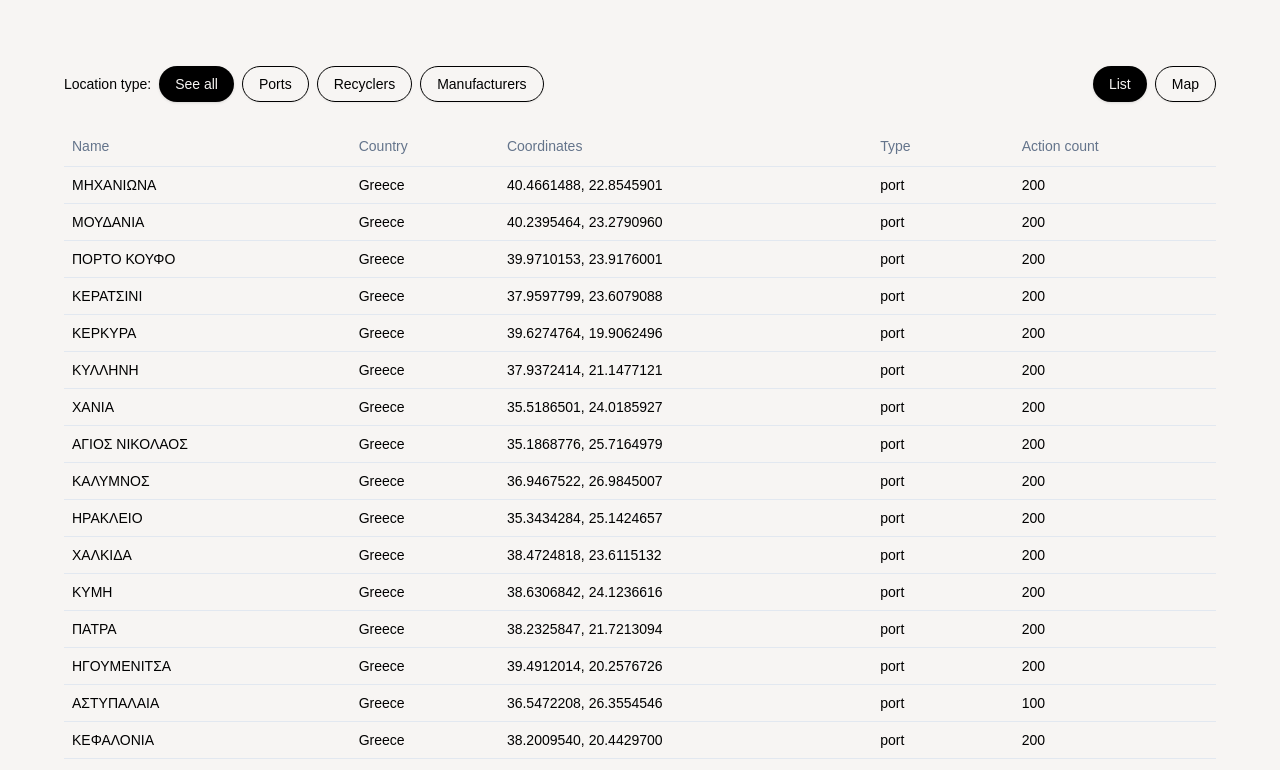
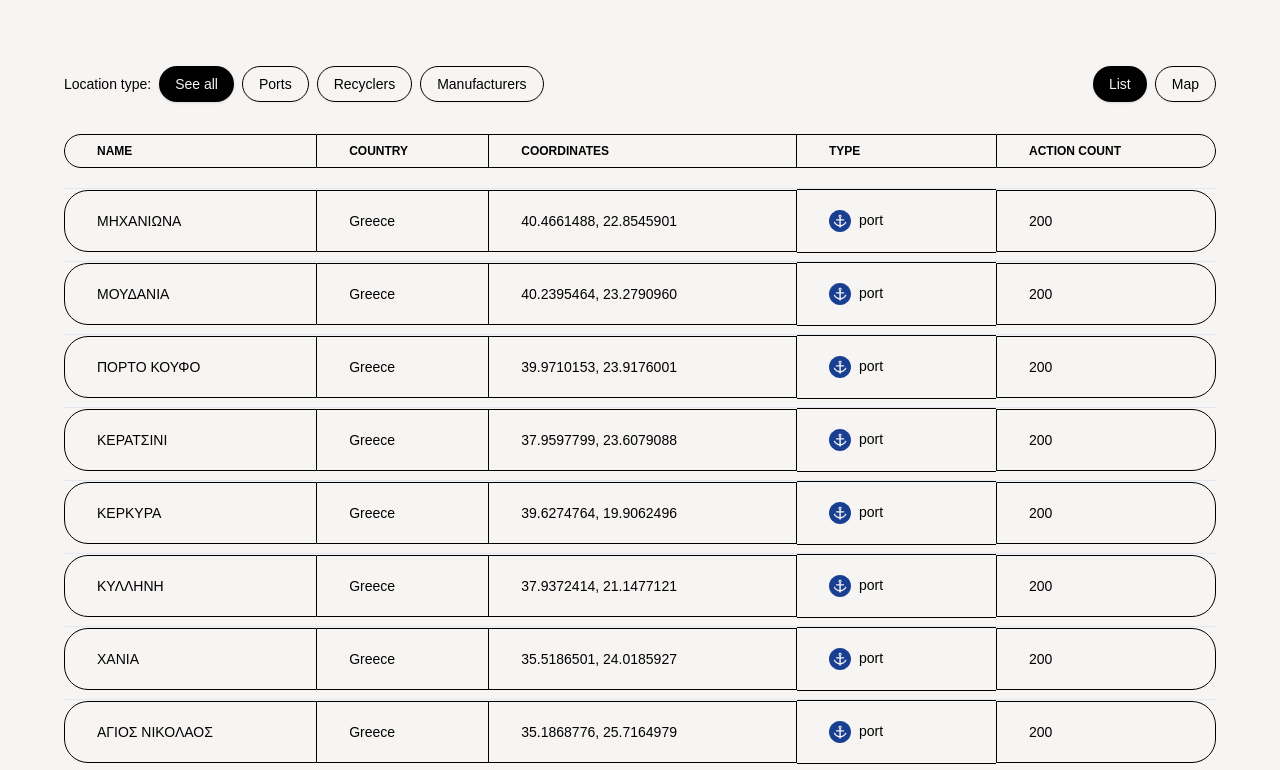
Before and after one commit to Enaleia/dashboard, a React (Vite) app: page /locations in a window 1280 px wide. Shown: the part 820-1590 px from the top of the page. Built offline with nearby package versions, Linux system fonts and the light colour scheme.

Commit message:
style: locations table

```diff
--- a/src/components/locations-table.tsx
+++ b/src/components/locations-table.tsx
@@ -17,11 +17,11 @@ const LocationsTable = () => {
       <Table>
         <TableHeader>
           <TableRow>
-            <TableHead>Name</TableHead>
-            <TableHead>Country</TableHead>
-            <TableHead>Coordinates</TableHead>
-            <TableHead>Type</TableHead>
-            <TableHead>Action count</TableHead>
+            <TableHead className="p-0"><div className="text-xs font-bold text-black mt-2 mb-5 px-8 py-2 border border-black rounded-l-3xl">NAME</div></TableHead>
+            <TableHead className="p-0"><div className="text-xs font-bold text-black mt-2 mb-5 px-8 py-2 border-y border-black">COUNTRY</div></TableHead>
+            <TableHead className="p-0"><div className="text-xs font-bold text-black mt-2 mb-5 px-8 py-2 border border-black">COORDINATES</div></TableHead>
+            <TableHead className="p-0"><div className="text-xs font-bold text-black mt-2 mb-5 px-8 py-2 border-y border-black">TYPE</div></TableHead>
+            <TableHead className="p-0"><div className="text-xs font-bold text-black mt-2 mb-5 px-8 py-2 border border-black rounded-r-3xl">ACTION COUNT</div></TableHead>
           </TableRow>
         </TableHeader>
         <TableBody>
@@ -31,11 +31,11 @@ const LocationsTable = () => {
               onClick={() => navigate({to: `/locations/${location.name}`})}
               className="cursor-pointer hover:font-bold"
             >
-              <TableCell>{location.name}</TableCell>
-              <TableCell>{location.country}</TableCell>
-              <TableCell>{String(location.latitude).slice(0, 10)}, {String(location.longitude).slice(0, 10)} </TableCell>
-              <TableCell>{location.type}</TableCell>
-              <TableCell>{location.actions}</TableCell>
+              <TableCell className="p-0"><div className="mb-2 px-8 py-5 border border-black rounded-l-3xl">{location.name}</div></TableCell>
+              <TableCell className="p-0"><div className="mb-2 px-8 py-5 border-y border-black">{location.country}</div></TableCell>
+              <TableCell className="p-0"><div className="mb-2 px-8 py-5 border border-black">{String(location.latitude).slice(0, 10)}, {String(location.longitude).slice(0, 10)}</div></TableCell>
+              <TableCell className="p-0"><div className="mb-2 px-8 py-5 border-y border-black flex gap-2"><img src={`/${location.type}_icon.svg`} alt="location icon"/><span>{location.type}</span></div></TableCell>
+              <TableCell className="p-0"><div className="mb-2 px-8 py-5 border border-black rounded-r-3xl">{location.actions}</div></TableCell>
             </TableRow>
           ))}
         </TableBody>
```
